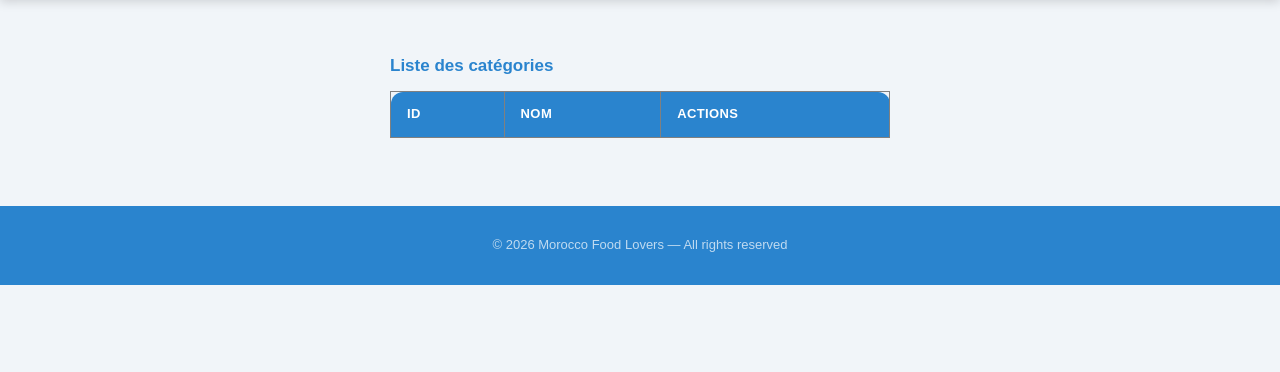
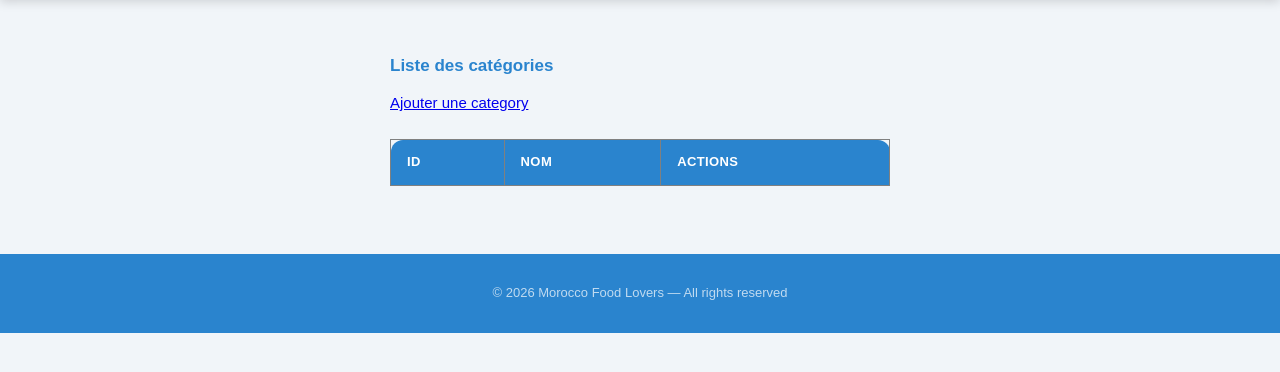
Before and after one commit to BEN-ESSAHRAOUI-Yassine/Recipe_Collection_Manager_PRJ, a PHP site: template app/views/Category/list_category.php in a window 1280 px wide. Shown: the part 60-432 px from the top of the page. Run offline with PHP 8.4, Linux system fonts and the light colour scheme; the template is opened without the code that fills it, so the values that code supplies are empty; some libraries are stand-ins or nearby versions.

Commit message:
update category ajouter button add category

```diff
--- a/app/views/Category/add_category.php
+++ b/app/views/Category/add_category.php
@@ -8,4 +8,6 @@
     <label for="name">Nom de la catégorie</label>
     <input id="name" type="text" name="name" placeholder="Nom catégorie" required>
     <button type="submit">Ajouter</button>
+    <a href="<?= BASE_URL ?>?url=category/index">Reteur</a>
+<br><br>
 </form>
--- a/app/views/Category/list_category.php
+++ b/app/views/Category/list_category.php
@@ -16,6 +16,8 @@
 <?php endif; ?>
 
 <h3>Liste des catégories</h3>
+<a href="<?= BASE_URL ?>?url=category/create">Ajouter une category</a>
+<br><br>
 <table border="1" cellpadding="5">
     <tr><th>ID</th><th>Nom</th><th>Actions</th></tr>
     <?php foreach ($categories as $cat): ?>
```
